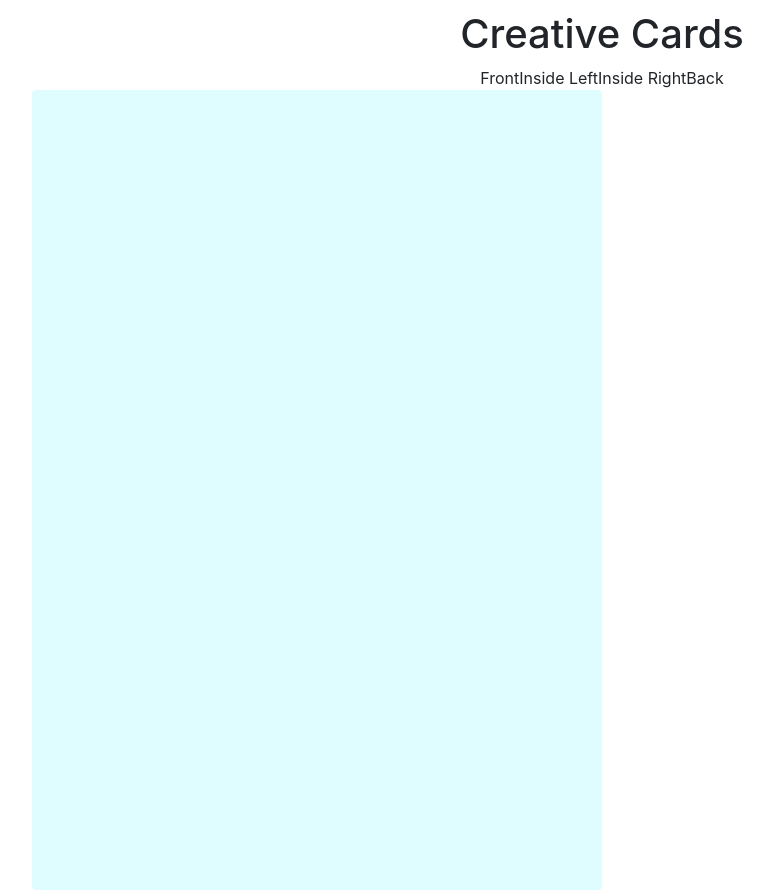
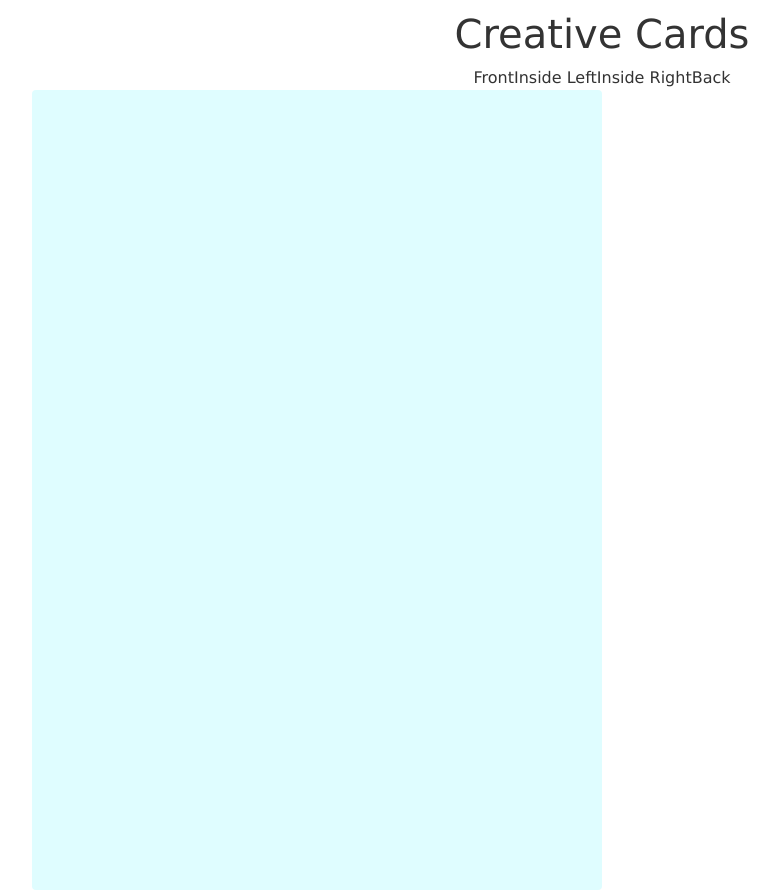
Before and after one commit to sahilmob/vue-greeting-cards, a Vue app: page / in a window 1280 px wide. Shown: the whole page, without its empty margins (38-817 px from the left). Built offline with nearby package versions, Linux system fonts and the light colour scheme.

Commit message:
Add basic styles to App.vue

```diff
--- a/src/App.vue
+++ b/src/App.vue
@@ -22,4 +22,8 @@ export default {
 </script>
 
 <style>
+body {
+  font-family: Verdana, Geneva, Tahoma, sans-serif;
+  color: #333;
+}
 </style>
```
